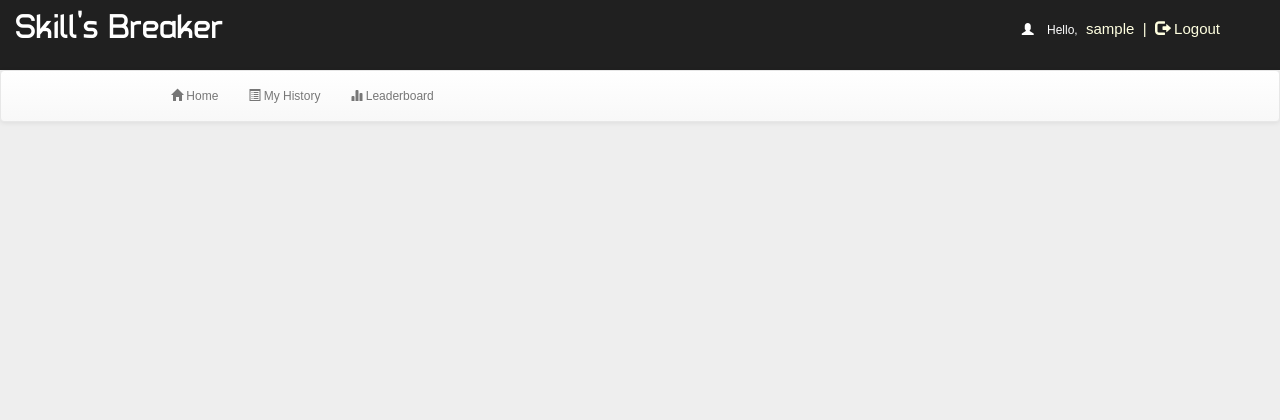
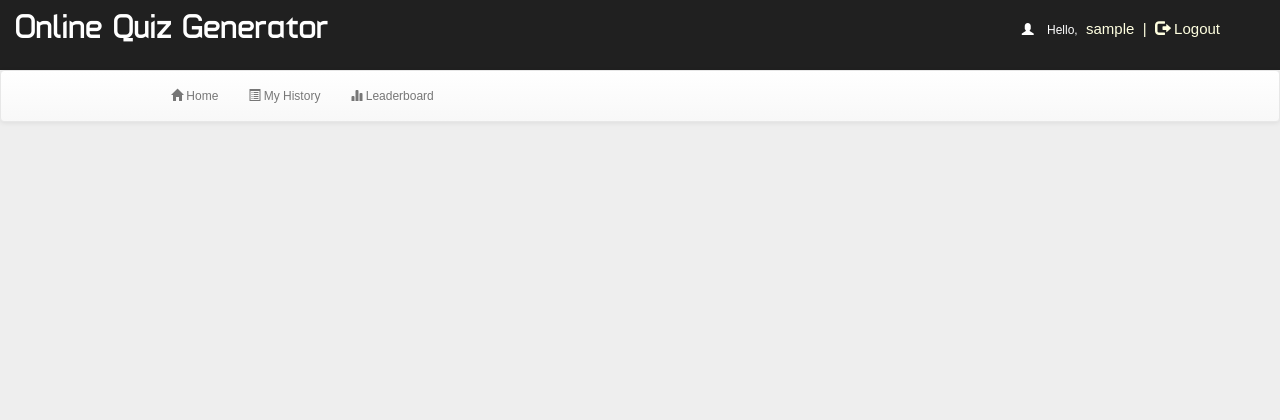
Before and after one commit to pratibhadixit3990/Mini-Project, a PHP site: page /account.php in a window 1280 px wide. Shown: the top 420 px of the page. Run offline with PHP 8.4, Linux system fonts and the light colour scheme; the visitor is signed in with stand-in values (Sample User, id 1); some web fonts are replaced.

Commit message:
account.php modified

```diff
--- a/account.php
+++ b/account.php
@@ -5,7 +5,7 @@
 <meta http-equiv="Content-Type" content="text/html; charset=iso-8859-1" />
 <meta name="viewport" content="width=device-width, initial-scale=1">
 
-<title>Skill's Breaker</title>
+<title>Online Quiz Generator</title>
 <link  rel="stylesheet" href="css/bootstrap.min.css"/>
  <link  rel="stylesheet" href="css/bootstrap-theme.min.css"/>
  <link rel="stylesheet" href="css/main.css">
@@ -29,7 +29,7 @@ include_once 'dbConnection.php';
 <div class="header">
 <div class="row">
 <div class="col-lg-6">
-<span class="logo">Skill's Breaker</span></div>
+<span class="logo">Online Quiz Generator</span></div>
 <div class="col-md-4 col-md-offset-2">
  <?php
 include_once 'dbConnection.php';
```
